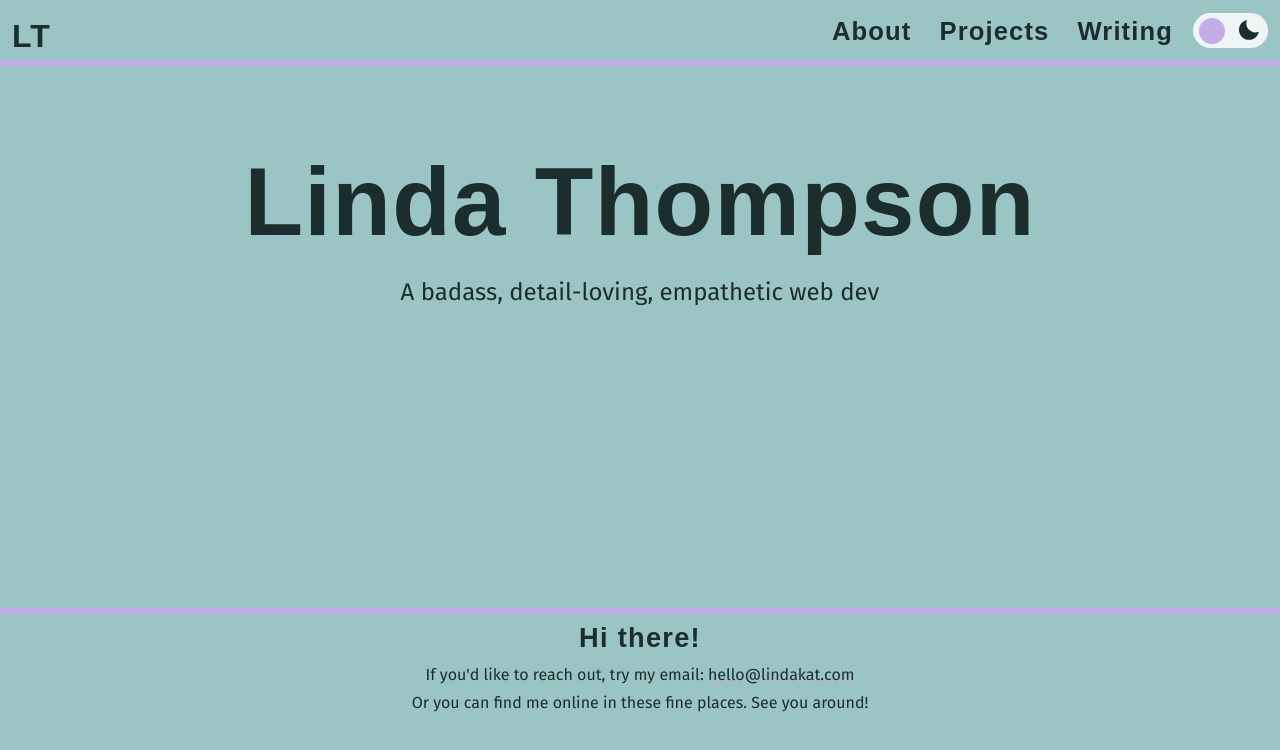
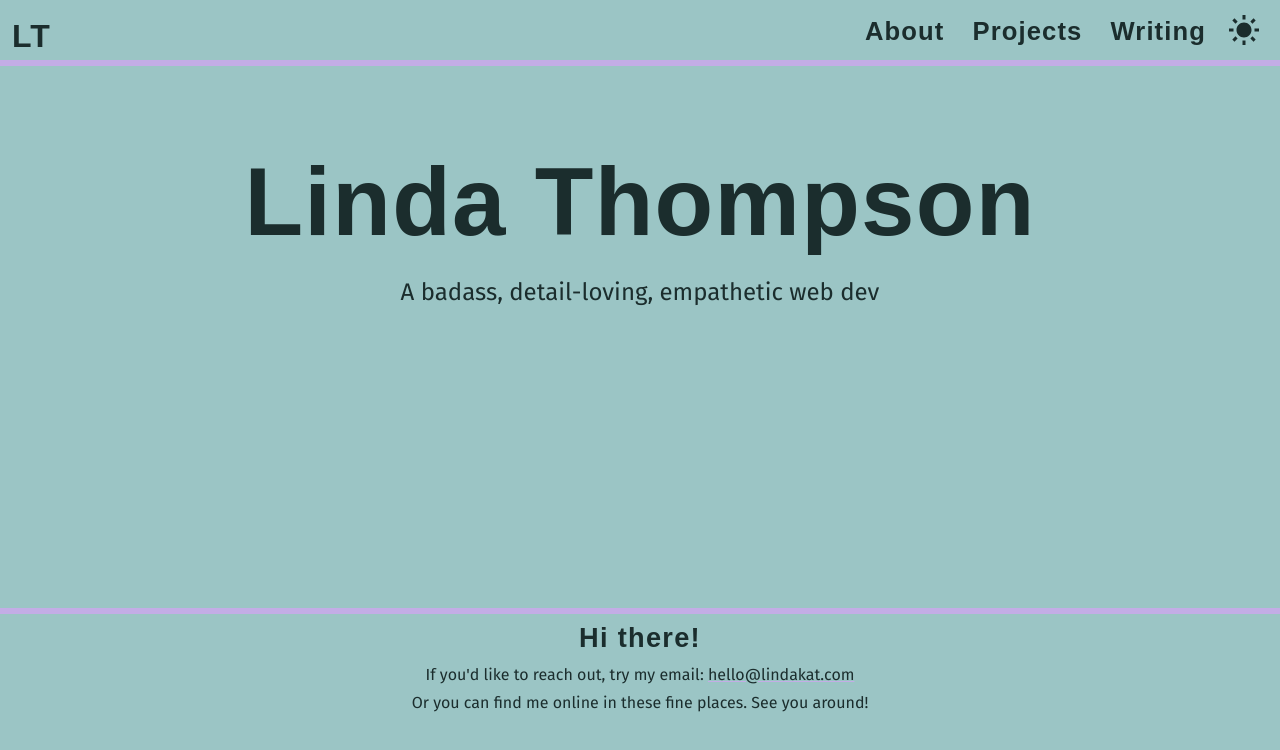
Before and after one commit to lindakatcodes/lindakatdev, an Astro site: page / in a window 1280 px wide. Built offline with nearby package versions, Linux system fonts and the light colour scheme; Astro itself is replaced by a stand-in of ours; a web font is replaced by a local one.

Commit message:
changed theme toggle styles

```diff
--- a/src/components/themeToggle.astro
+++ b/src/components/themeToggle.astro
@@ -1,10 +1,10 @@
 ---
 ---
+
 <!-- code is a mix of:
 https://letsbuildui.dev/articles/building-a-dark-mode-theme-toggle
 https://docs.astro.build/en/tutorial/6-islands/2/ -->
 <button id="themeToggle" class="theme-button">
-  <div class="icons">
   <svg
     class="sun"
     width="24"
@@ -41,16 +41,13 @@ https://docs.astro.build/en/tutorial/6-islands/2/ -->
       d="M12 11.807C10.7418 10.5483 9.88488 8.94484 9.53762 7.1993C9.19037 5.45375 9.36832 3.64444 10.049 2C8.10826 2.38205 6.3256 3.33431 4.92899 4.735C1.02399 8.64 1.02399 14.972 4.92899 18.877C8.83499 22.783 15.166 22.782 19.072 18.877C20.4723 17.4805 21.4245 15.6983 21.807 13.758C20.1625 14.4385 18.3533 14.6164 16.6077 14.2692C14.8622 13.9219 13.2588 13.0651 12 11.807V11.807Z"
     ></path>
   </svg>
-  </div>
 </button>
 
 <style>
   .theme-button {
-    height: 35px;
-    width: 75px;
-    background: var(--primary-shadow);
-    border-radius: 40px;
-    padding: 12px;
+    height: 42px;
+    width: 42px;
+    background: none;
     position: relative;
     margin: auto;
     cursor: pointer;
@@ -58,38 +55,18 @@ https://docs.astro.build/en/tutorial/6-islands/2/ -->
     border: none;
   }
 
-  .theme-button::before {
-    content: "";
-    display: block;
-    height: 26px;
-    width: 26px;
-    border-radius: 30px;
-    background: var(--accent);
+  .theme-button svg {
+    fill: var(--primary-text);
+    height: 36px;
+    width: 36px;
+    z-index: 0;
     position: absolute;
-    top: 5px;
-    left: 6px;
-    z-index: 2;
-    transform: translate(0);
-    transition: transform 0.5s ease;
+    top: 0;
+    left: 0;
   }
 
-  .theme-button.enabled::before {
-    transform: translateX(35px);
-  }
-
-  .theme-button .icons {
-    display: flex;
-    justify-content: space-between;
-    align-items: center;
-    height: 100%;
-    margin: 0 -5px;
-  }
-
-  .theme-button .icons svg {
-    fill: var(--primary-text);
-    height: 24px;
-    width: 24px;
-    z-index: 0;
+  .theme-button svg:hover {
+    fill: var(--accent-contrast);
   }
 </style>
 
@@ -105,27 +82,22 @@ https://docs.astro.build/en/tutorial/6-islands/2/ -->
   })();
 
   if (theme === "theme-light") {
-    document.getElementById('root').classList.remove("theme-dark");
-    document.getElementById('root').classList.add("theme-light");
-    document.getElementById("themeToggle").classList.remove("enabled");
+    document.getElementById("root").classList.remove("theme-dark");
+    document.getElementById("root").classList.add("theme-light");
   } else {
-    document.getElementById('root').classList.add("theme-dark");
-    document.getElementById('root').classList.remove("theme-light");
-    document.getElementById("themeToggle").classList.add("enabled");
+    document.getElementById("root").classList.add("theme-dark");
+    document.getElementById("root").classList.remove("theme-light");
   }
 
   window.localStorage.setItem("theme", theme);
 
   const handleToggleClick = () => {
-    const element = document.getElementById('root');
+    const element = document.getElementById("root");
     element.classList.toggle("theme-dark");
     element.classList.toggle("theme-light");
 
     const isDark = element.classList.contains("theme-dark");
     localStorage.setItem("theme", isDark ? "theme-dark" : "theme-light");
-
-    // specifically to change button colors
-    document.getElementById("themeToggle").classList.toggle("enabled");
   };
 
   document
--- a/src/styles/global.css
+++ b/src/styles/global.css
@@ -56,6 +56,7 @@ span {
 body {
   background-color: var(--primary);
   height: 100dvh;
+  transition: all 0.4s;
 }
 
 .divider {
@@ -69,4 +70,19 @@ body {
   text-shadow: none;
 }
 
+.theme-light .sun {
+  visibility: visible;
+}
+
+.theme-light .moon {
+  visibility: hidden;
+}
+
 /* Dark theme specific settings */
+.theme-dark .sun {
+  visibility: hidden;
+}
+
+.theme-dark .moon {
+  visibility: visible;
+}
```
Lines whose indentation alone changed are shown as unchanged.
